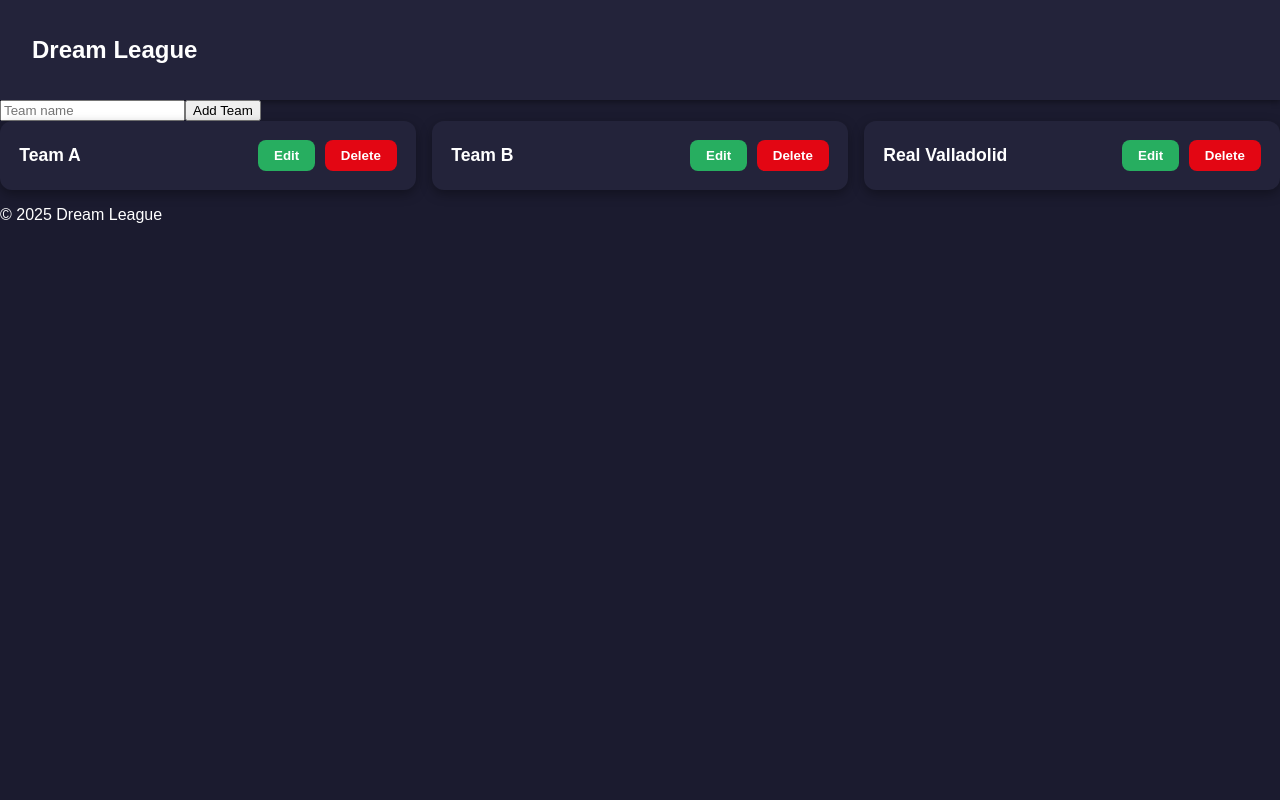
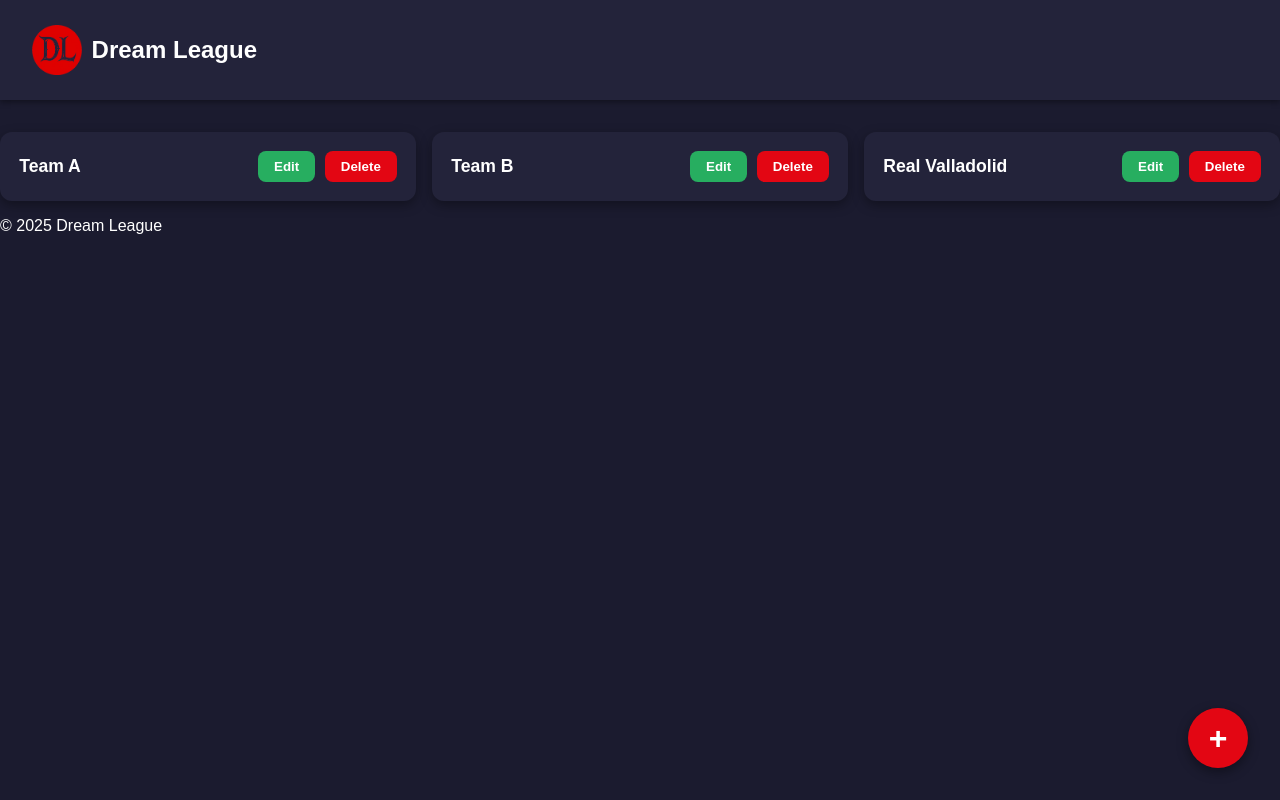
Before and after one commit to gonza-feri/Sports-ui, a React (Vite) app: page /teams in a window 1280 px wide. Built offline with nearby package versions, Linux system fonts and the light colour scheme; data requests are answered from the project's data file.

Commit message:
Updating teams page

```diff
--- a/src/App.css
+++ b/src/App.css
@@ -10,16 +10,6 @@
 .logo {
   width: 40px;
   height: 40px;
-}
-
-/* Grid de tarjetas */
-.team-list {
-  list-style: none;
-  margin: 0;
-  padding: 0;
-  display: grid;
-  grid-template-columns: repeat(3, 1fr); /* 3 columnas en escritorio */
-  gap: 1rem;
 }
 
 /* Tarjeta */
@@ -99,11 +89,3 @@
 .nav-btn:hover {
   background: var(--color-primary-hover);
 }
-
-
-/* Responsive: una columna en móvil */
-@media (max-width: 768px) {
-  .team-list {
-    grid-template-columns: 1fr;
-  }
-}
--- a/src/App.tsx
+++ b/src/App.tsx
@@ -1,6 +1,7 @@
 import { Routes, Route } from "react-router-dom";
 import TeamList from "./pages/TeamList";
 import TeamDetail from "./pages/TeamDetail";
+import AddTeamPage from "./pages/AddTeamPage";
 import Home from "./pages/Home";
 import Footer from "./components/Footer";
 import "./App.css";
@@ -13,6 +14,7 @@
       <Routes>
         <Route path="/" element={<Home />} />
         <Route path="/teams" element={<TeamList />} />
+        <Route path="/teams/add" element={<AddTeamPage />} />
         <Route path="/teams/:id" element={<TeamDetail />} />
       </Routes>
       </main>
--- /dev/null
+++ b/src/components/FloatingButton.tsx
@@ -0,0 +1,9 @@
+import { Link } from "react-router-dom";
+
+export default function FloatingButton() {
+  return (
+    <Link to="/teams/add" className="floating-btn">
+      +
+    </Link>
+  );
+}
--- a/src/components/Menu.tsx
+++ b/src/components/Menu.tsx
@@ -1,7 +1,13 @@
+import { Link } from "react-router-dom";
+import logo from "../assets/logo-dl.png";
+
 export default function Menu() {
   return (
     <header className="app-header">
-      <h1>Dream League</h1>
+      <Link to="/" className="logo-link">
+        <img src={logo} alt="Dream League logo" className="logo-img" />
+        <h1>Dream League</h1>
+      </Link>
     </header>
   );
 }
--- a/src/index.css
+++ b/src/index.css
@@ -24,6 +24,7 @@
   display: grid;
   grid-template-columns: repeat(3, 1fr); /* 3 columnas en escritorio */
   gap: 1rem;
+  margin-top: 2rem;
 }
 
 /* Tarjeta */
@@ -104,6 +105,69 @@
   background: var(--color-primary-hover);
 }
 
+.app-header {
+  background: var(--color-card);
+  padding: 1rem 2rem;
+  display: flex;
+  justify-content: space-between;
+  align-items: center;
+  box-shadow: 0 2px 6px rgba(0,0,0,0.4);
+}
+
+.header-actions {
+  display: flex;
+  gap: 1rem;
+}
+
+.nav-btn {
+  background: var(--color-primary);
+  color: #fff;
+  padding: 0.6rem 1.2rem;
+  border-radius: 8px;
+  font-weight: 700;
+  text-decoration: none;
+  transition: background 0.2s ease;
+}
+
+.nav-btn:hover {
+  background: var(--color-primary-hover);
+}
+
+.floating-btn {
+  position: fixed;
+  bottom: 2rem;
+  right: 2rem;
+  width: 60px;
+  height: 60px;
+  border-radius: 50%;
+  background: var(--color-primary);
+  color: #fff;
+  font-size: 2rem;
+  font-weight: bold;
+  display: flex;
+  align-items: center;
+  justify-content: center;
+  box-shadow: 0 4px 12px rgba(0,0,0,0.4);
+  text-decoration: none;
+  transition: background 0.2s ease;
+}
+.floating-btn:hover {
+  background: var(--color-primary-hover);
+}
+
+.logo-link {
+  display: flex;
+  align-items: center;
+  gap: 0.6rem;
+  text-decoration: none;
+  color: inherit;
+}
+
+.logo-img {
+  width: 50px;
+  height: 50px;
+  object-fit: contain;
+}
 
 /* Responsive: una columna en móvil */
 @media (max-width: 768px) {
--- /dev/null
+++ b/src/pages/AddTeamPage.tsx
@@ -0,0 +1,96 @@
+import { useState } from "react";
+import type { PlayerForm } from "../types/types";
+
+export default function AddTeamPage() {
+  const [teamName, setTeamName] = useState("");
+  const [description, setDescription] = useState("");
+  const [logo, setLogo] = useState<File | null>(null);
+  const [players, setPlayers] = useState<PlayerForm[]>([]);
+
+  const positions = ["Portero", "Defensa", "Centrocampista", "Delantero"];
+
+  const addPlayer = () => {
+    setPlayers([
+        ...players,
+        { name: "", age: 0, position: positions[0], photo: null }
+    ]);
+  };
+
+  return (
+    <section className="form-card">
+      <h2>Crear nuevo equipo</h2>
+      <form>
+        <label>Nombre del equipo</label>
+        <input value={teamName} onChange={e => setTeamName(e.target.value)} />
+
+        <label>Descripción</label>
+        <textarea value={description} onChange={e => setDescription(e.target.value)} />
+
+        <label>Escudo</label>
+        <input
+        type="file"
+        onChange={e => setLogo(e.target.files?.[0] ?? null)}
+        />
+
+        {logo && (
+        <div className="logo-preview">
+            <p>Escudo seleccionado:</p>
+            <img
+            src={URL.createObjectURL(logo)}
+            alt="Team logo preview"
+            style={{ width: "80px", height: "80px", objectFit: "cover" }}
+            />
+        </div>
+        )}
+
+        <h3>Jugadores</h3>
+        {players.map((p, i) => (
+            <div key={i} className="player-form">
+                <input
+                placeholder="Nombre"
+                value={p.name}
+                onChange={e => {
+                    const updated = [...players];
+                    updated[i].name = e.target.value;
+                    setPlayers(updated);
+                }}
+                />
+                <input
+                placeholder="Edad"
+                type="number"
+                value={p.age}
+                onChange={e => {
+                    const updated = [...players];
+                    updated[i].age = Number(e.target.value);
+                    setPlayers(updated);
+                }}
+                />
+                <select
+                value={p.position}
+                onChange={e => {
+                    const updated = [...players];
+                    updated[i].position = e.target.value;
+                    setPlayers(updated);
+                }}
+                >
+                {positions.map(pos => (
+                    <option key={pos} value={pos}>{pos}</option>
+                ))}
+                </select>
+                <input
+                type="file"
+                onChange={e => {
+                    const updated = [...players];
+                    updated[i].photo = e.target.files?.[0] ?? null;
+                    setPlayers(updated);
+                }}
+                />
+            </div>
+            ))}
+        <button type="button" onClick={addPlayer}>Añadir jugador</button>
+
+        <button type="submit">Guardar equipo</button>
+      </form>
+    </section>
+  );
+}
--- a/src/pages/TeamList.tsx
+++ b/src/pages/TeamList.tsx
@@ -5,6 +5,7 @@
 import AddTeamForm from "../components/AddTeamForm";
 import EditTeamForm from "../components/EditTeamForm";
 import Menu from "../components/Menu";
+import FloatingButton from "../components/FloatingButton";
 
 export default function TeamList() {
   const [teams, setTeams] = useState<Team[]>([]);
@@ -31,9 +32,6 @@
         />
       </div>
     )}
-
-      <AddTeamForm onTeamAdded={(newTeam) => setTeams([...teams, newTeam])} />
-
       <ul className="team-list">
         {teams.map(team => (
           <li key={team.id} className="team-card">
@@ -89,6 +87,7 @@
           </li>
         ))}
       </ul>
+      <FloatingButton />
     </section>
   );
 }
```
Also changed, not shown: src/types/types.ts (+7 -0 lines), src/assets/logo-dl.png (added).
